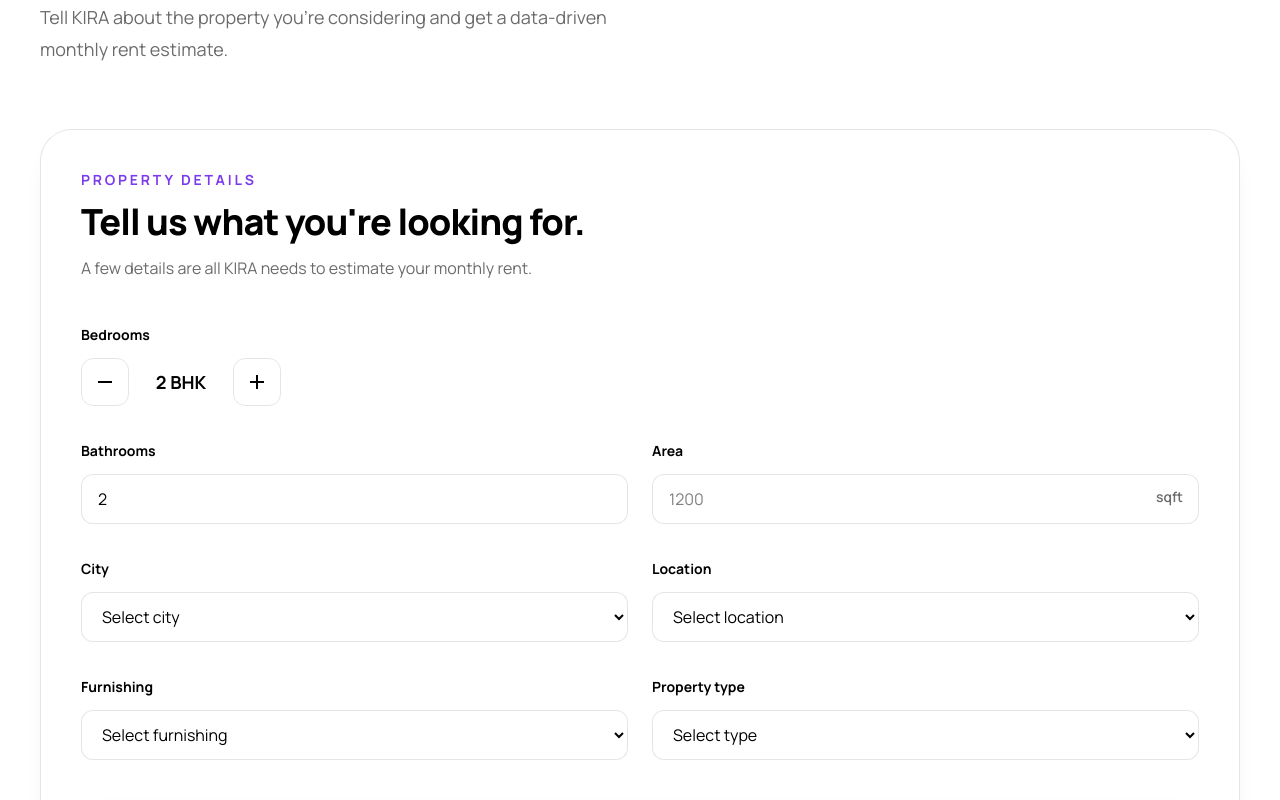
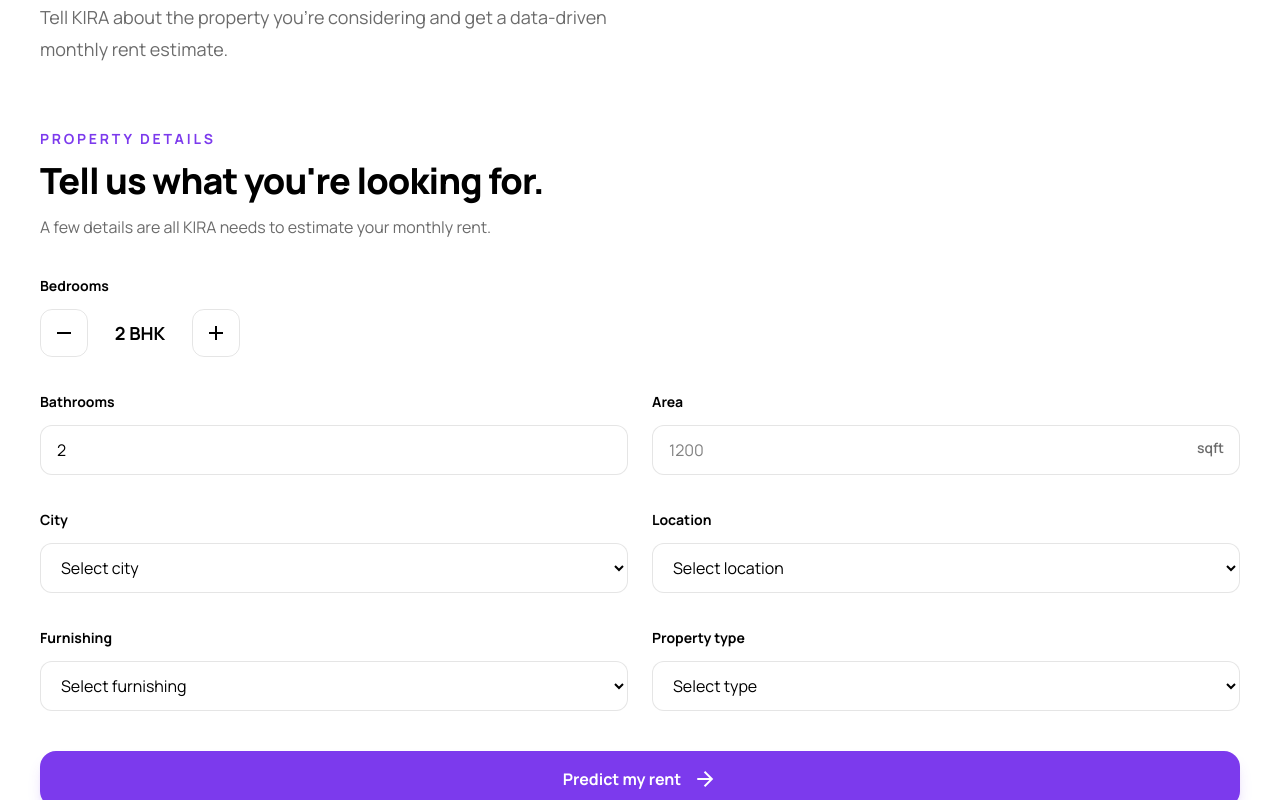
Before and after one commit to Harshpreet-Singh/Punjab-Rent-Price-Prediction, a React (Vite) app in the folder kira/frontend/: page / in a window 1280 px wide. Shown: the part 2080-2880 px from the top of the page. Built offline with nearby package versions, Linux system fonts and the light colour scheme.

Commit message:
feat(kira): connect frontend to prediction api

```diff
--- a/kira/frontend/src/App.jsx
+++ b/kira/frontend/src/App.jsx
@@ -1,7 +1,21 @@
+import { useState } from "react";
 import RentForm from "./components/RentForm";
 import useReveal from "./hooks/useReveal";
 
 function App() {
+  const [prediction, setPrediction] = useState(null);
+
+  const handlePrediction = (value) => {
+    setPrediction(value);
+
+    setTimeout(() => {
+      resultRef.current?.scrollIntoView({
+        behavior: "smooth",
+        block: "center",
+      });
+    }, 100);
+  };
+
   const howItWorksRef = useReveal();
   const estimatorRef = useReveal();
   const resultRef = useReveal();
@@ -28,7 +42,6 @@
           className="group hidden items-center gap-2 rounded-full border border-black/10 bg-white px-5 py-3 text-sm font-semibold transition-all duration-300 hover:-translate-y-0.5 hover:border-kira-violet hover:text-kira-violet hover:shadow-md sm:flex"
         >
           How it works
-
           <span className="material-symbols-outlined text-[18px] transition-transform duration-300 group-hover:translate-x-1">
             arrow_forward
           </span>
@@ -58,7 +71,6 @@
             className="group mt-10 inline-flex items-center gap-3 rounded-full bg-kira-violet px-7 py-4 text-base font-bold text-white shadow-lg shadow-kira-violet/20 transition-all duration-300 ease-out hover:-translate-y-1 hover:bg-kira-violet-dark hover:shadow-xl hover:shadow-kira-violet/30 active:translate-y-0"
           >
             Estimate my rent
-
             <span className="material-symbols-outlined transition-transform duration-300 group-hover:translate-x-1">
               arrow_forward
             </span>
@@ -108,13 +120,11 @@
                 01
               </p>
 
-              <h3 className="mt-3 text-2xl font-bold">
-                Choose your location
-              </h3>
+              <h3 className="mt-3 text-2xl font-bold">Choose your location</h3>
 
               <p className="mt-4 leading-7 text-white/60">
-                Select your city and area instead of typing complicated
-                location details.
+                Select your city and area instead of typing complicated location
+                details.
               </p>
             </div>
 
@@ -128,9 +138,7 @@
                 02
               </p>
 
-              <h3 className="mt-3 text-2xl font-bold">
-                Describe the property
-              </h3>
+              <h3 className="mt-3 text-2xl font-bold">Describe the property</h3>
 
               <p className="mt-4 leading-7 text-white/60">
                 Add bedrooms, bathrooms, area, furnishing and property type.
@@ -147,13 +155,10 @@
                 03
               </p>
 
-              <h3 className="mt-3 text-2xl font-bold">
-                Get your estimate
-              </h3>
+              <h3 className="mt-3 text-2xl font-bold">Get your estimate</h3>
 
               <p className="mt-4 leading-7 text-white/60">
-                KIRA uses our trained rental model to estimate the monthly
-                rent.
+                KIRA uses our trained rental model to estimate the monthly rent.
               </p>
             </div>
           </div>
@@ -185,7 +190,7 @@
           </div>
 
           <div className="mt-16">
-            <RentForm />
+            <RentForm onPrediction={handlePrediction} />
           </div>
         </div>
       </section>
@@ -208,14 +213,20 @@
                 </p>
 
                 <p className="mt-3 text-6xl font-extrabold tracking-tight transition-transform duration-500 sm:text-8xl">
-                  ₹ —
+                  {prediction !== null
+                    ? `₹${prediction.toLocaleString("en-IN", {
+                        minimumFractionDigits: 2,
+                        maximumFractionDigits: 2,
+                      })}`
+                    : "₹ —"}
                 </p>
               </div>
 
               <div className="max-w-sm">
                 <p className="text-sm leading-6 text-white/50">
-                  Your prediction will appear here after you submit the
-                  property details.
+                  {prediction !== null
+                    ? "This estimate is generated using KIRA's trained rental prediction model."
+                    : "Your prediction will appear here after you submit the property details."}
                 </p>
               </div>
             </div>
@@ -226,13 +237,9 @@
       {/* Footer */}
       <footer className="bg-black px-6 py-10 text-white lg:px-10">
         <div className="mx-auto flex max-w-7xl flex-col gap-3 sm:flex-row sm:items-center sm:justify-between">
-          <p className="text-lg font-black tracking-[-0.04em]">
-            KIRA.
-          </p>
+          <p className="text-lg font-black tracking-[-0.04em]">KIRA.</p>
 
-          <p className="text-sm text-white/40">
-            Punjab Rent Intelligence
-          </p>
+          <p className="text-sm text-white/40">Punjab Rent Intelligence</p>
         </div>
       </footer>
     </main>
--- a/kira/frontend/src/components/RentForm.jsx
+++ b/kira/frontend/src/components/RentForm.jsx
@@ -1,6 +1,6 @@
 import { useState } from "react";
 
-function RentForm() {
+function RentForm({ onPrediction }) {
   const [formData, setFormData] = useState({
     bhk: 2,
     bathroom: 2,
@@ -10,6 +10,9 @@
     furnishing: "",
     propertyType: "",
   });
+
+  const [loading, setLoading] = useState(false);
+  const [error, setError] = useState("");
 
   const updateField = (field, value) => {
     setFormData((current) => ({
@@ -53,10 +56,52 @@
     active:scale-95
   `;
 
+  const handleSubmit = async (event) => {
+    event.preventDefault();
+
+    setError("");
+    setLoading(true);
+
+    try {
+      const payload = {
+        bhk: Number(formData.bhk),
+        bathroom: Number(formData.bathroom),
+        area: Number(formData.area),
+        city: formData.city,
+        location: formData.location,
+        furnishing: formData.furnishing,
+        property_type: formData.propertyType,
+      };
+
+      const response = await fetch("http://127.0.0.1:8000/predict", {
+        method: "POST",
+        headers: {
+          "Content-Type": "application/json",
+        },
+        body: JSON.stringify(payload),
+      });
+
+      const data = await response.json();
+
+      if (!response.ok) {
+        throw new Error(
+          data.detail || "Unable to predict rent. Please try again."
+        );
+      }
+
+      onPrediction(data.predicted_rent);
+    } catch (err) {
+      console.error("Prediction error:", err);
+      setError(err.message || "Something went wrong.");
+    } finally {
+      setLoading(false);
+    }
+  };
+
   return (
-    <div className="rounded-[2rem] border border-black/10 bg-white p-6 shadow-xl shadow-black/5 transition-shadow duration-500 hover:shadow-2xl hover:shadow-black/10 sm:p-8 lg:p-10">
+    <form onSubmit={handleSubmit}>
       {/* Header */}
-      <div className="mb-10">
+      <div>
         <p className="text-sm font-bold uppercase tracking-[0.2em] text-kira-violet">
           Property details
         </p>
@@ -71,25 +116,18 @@
       </div>
 
       {/* Bedrooms */}
-      <div>
-        <label className="text-sm font-bold">
-          Bedrooms
-        </label>
+      <div className="mt-8">
+        <label className="text-sm font-bold">Bedrooms</label>
 
         <div className="mt-3 flex items-center gap-3">
           <button
             type="button"
             onClick={() =>
-              updateField(
-                "bhk",
-                Math.max(1, formData.bhk - 1)
-              )
+              updateField("bhk", Math.max(1, formData.bhk - 1))
             }
             className={counterButtonClasses}
           >
-            <span className="material-symbols-outlined">
-              remove
-            </span>
+            <span className="material-symbols-outlined">remove</span>
           </button>
 
           <div className="flex h-12 min-w-20 items-center justify-center rounded-xl bg-kira-light text-lg font-bold">
@@ -99,16 +137,11 @@
           <button
             type="button"
             onClick={() =>
-              updateField(
-                "bhk",
-                Math.min(10, formData.bhk + 1)
-              )
+              updateField("bhk", Math.min(10, formData.bhk + 1))
             }
             className={counterButtonClasses}
           >
-            <span className="material-symbols-outlined">
-              add
-            </span>
+            <span className="material-symbols-outlined">add</span>
           </button>
         </div>
       </div>
@@ -116,13 +149,12 @@
       {/* Bathroom + Area */}
       <div className="mt-8 grid gap-6 sm:grid-cols-2">
         <div>
-          <label className="text-sm font-bold">
-            Bathrooms
-          </label>
+          <label className="text-sm font-bold">Bathrooms</label>
 
           <input
             type="number"
             min="1"
+            max="10"
             value={formData.bathroom}
             onChange={(event) =>
               updateField("bathroom", event.target.value)
@@ -133,14 +165,13 @@
         </div>
 
         <div>
-          <label className="text-sm font-bold">
-            Area
-          </label>
+          <label className="text-sm font-bold">Area</label>
 
           <div className="relative">
             <input
               type="number"
               min="1"
+              max="10000"
               value={formData.area}
               onChange={(event) =>
                 updateField("area", event.target.value)
@@ -159,9 +190,7 @@
       {/* City + Location */}
       <div className="mt-8 grid gap-6 sm:grid-cols-2">
         <div>
-          <label className="text-sm font-bold">
-            City
-          </label>
+          <label className="text-sm font-bold">City</label>
 
           <select
             value={formData.city}
@@ -169,10 +198,9 @@
               updateField("city", event.target.value)
             }
             className={selectClasses}
+            required
           >
-            <option value="">
-              Select city
-            </option>
+            <option value="">Select city</option>
             <option>SAS Nagar</option>
             <option>Kharar</option>
             <option>Mohali</option>
@@ -180,9 +208,7 @@
         </div>
 
         <div>
-          <label className="text-sm font-bold">
-            Location
-          </label>
+          <label className="text-sm font-bold">Location</label>
 
           <select
             value={formData.location}
@@ -190,10 +216,9 @@
               updateField("location", event.target.value)
             }
             className={selectClasses}
+            required
           >
-            <option value="">
-              Select location
-            </option>
+            <option value="">Select location</option>
             <option>Phase 7</option>
             <option>Phase 3B2</option>
             <option>Sector 70</option>
@@ -204,9 +229,7 @@
       {/* Furnishing + Property Type */}
       <div className="mt-8 grid gap-6 sm:grid-cols-2">
         <div>
-          <label className="text-sm font-bold">
-            Furnishing
-          </label>
+          <label className="text-sm font-bold">Furnishing</label>
 
           <select
             value={formData.furnishing}
@@ -214,10 +237,9 @@
               updateField("furnishing", event.target.value)
             }
             className={selectClasses}
+            required
           >
-            <option value="">
-              Select furnishing
-            </option>
+            <option value="">Select furnishing</option>
             <option>Fully Furnished</option>
             <option>Semi Furnished</option>
             <option>Furnished</option>
@@ -226,9 +248,7 @@
         </div>
 
         <div>
-          <label className="text-sm font-bold">
-            Property type
-          </label>
+          <label className="text-sm font-bold">Property type</label>
 
           <select
             value={formData.propertyType}
@@ -236,10 +256,9 @@
               updateField("propertyType", event.target.value)
             }
             className={selectClasses}
+            required
           >
-            <option value="">
-              Select type
-            </option>
+            <option value="">Select type</option>
             <option>Apartment</option>
             <option>Flat</option>
             <option>Independent House</option>
@@ -250,9 +269,17 @@
         </div>
       </div>
 
+      {/* Error */}
+      {error && (
+        <div className="mt-6 rounded-xl border border-red-200 bg-red-50 px-4 py-3 text-sm font-medium text-red-600">
+          {error}
+        </div>
+      )}
+
       {/* Submit */}
       <button
-        type="button"
+        type="submit"
+        disabled={loading}
         className="
           group mt-10 flex w-full
           items-center justify-center gap-3
@@ -268,15 +295,20 @@
           hover:shadow-kira-violet/30
           active:translate-y-0
           active:scale-[0.99]
+          disabled:cursor-not-allowed
+          disabled:opacity-60
+          disabled:hover:translate-y-0
         "
       >
-        Predict my rent
+        {loading ? "Estimating..." : "Predict my rent"}
 
-        <span className="material-symbols-outlined transition-transform duration-300 group-hover:translate-x-1">
-          arrow_forward
-        </span>
+        {!loading && (
+          <span className="material-symbols-outlined transition-transform duration-300 group-hover:translate-x-1">
+            arrow_forward
+          </span>
+        )}
       </button>
-    </div>
+    </form>
   );
 }
 
```
Also changed, not shown: 2 other files (tests, documents, lock files or other folders).
